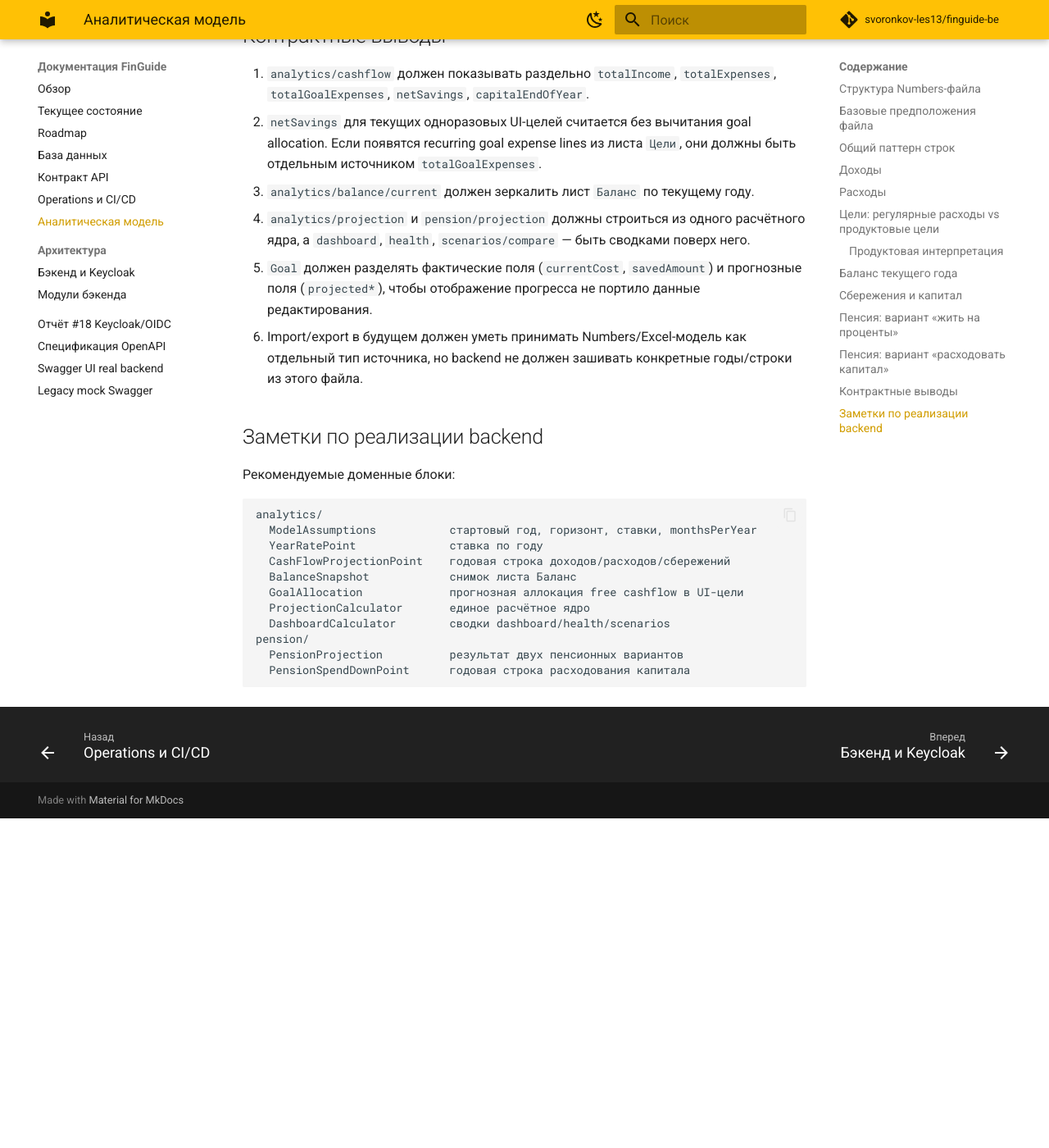
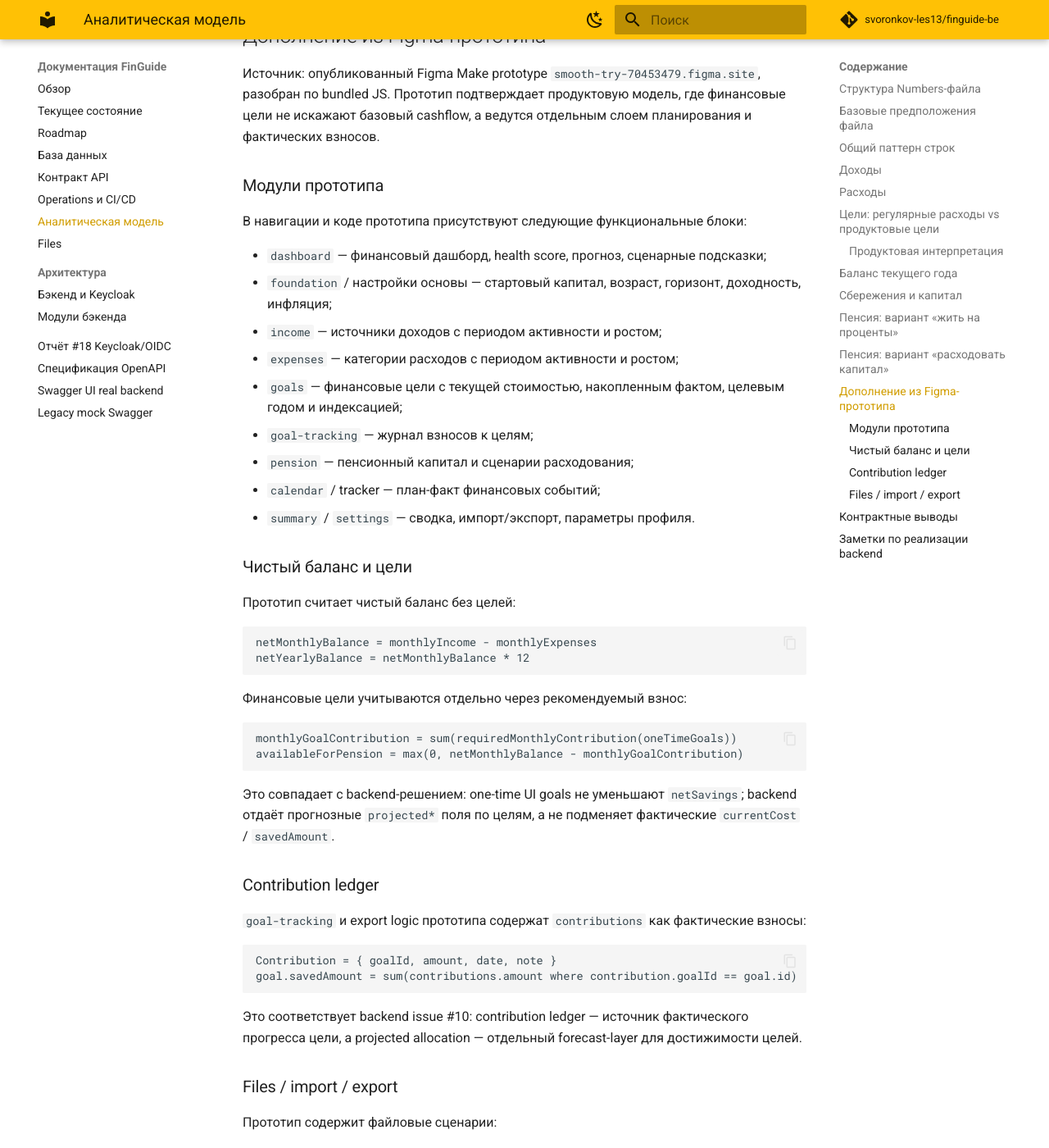
Before and after one commit to svoronkov-les13/finguide-be, an MkDocs documentation site: the page built from docs/model-analytics.md, in a window 1280 px wide and 1400 px high, scrolled down 7512 px. Shown: the whole window at 82% size. Built offline with MkDocs 1.6.1 and Material for MkDocs 9.7.7, drawn with Linux system fonts in a browser that asks for light colours; comment, search, counter and statistics services are not loaded; before the commit the page ends 8510 px from its top, so only the background shows below that; some of the changed text lies outside the part shown.

Commit message:
docs: add Figma prototype analytics notes

````diff
--- a/docs/model-analytics.md
+++ b/docs/model-analytics.md
@@ -252,6 +252,65 @@ depletionAge = retirementAge + retirementYears
 | retirementYears | 13 |
 | depletionAge | 63 |
 
+## Дополнение из Figma-прототипа
+
+Источник: опубликованный Figma Make prototype `smooth-try-70453479.figma.site`, разобран по bundled JS. Прототип подтверждает продуктовую модель, где финансовые цели не искажают базовый cashflow, а ведутся отдельным слоем планирования и фактических взносов.
+
+### Модули прототипа
+
+В навигации и коде прототипа присутствуют следующие функциональные блоки:
+
+- `dashboard` — финансовый дашборд, health score, прогноз, сценарные подсказки;
+- `foundation` / настройки основы — стартовый капитал, возраст, горизонт, доходность, инфляция;
+- `income` — источники доходов с периодом активности и ростом;
+- `expenses` — категории расходов с периодом активности и ростом;
+- `goals` — финансовые цели с текущей стоимостью, накопленным фактом, целевым годом и индексацией;
+- `goal-tracking` — журнал взносов к целям;
+- `pension` — пенсионный капитал и сценарии расходования;
+- `calendar` / tracker — план-факт финансовых событий;
+- `summary` / `settings` — сводка, импорт/экспорт, параметры профиля.
+
+### Чистый баланс и цели
+
+Прототип считает чистый баланс без целей:
+
+```txt
+netMonthlyBalance = monthlyIncome - monthlyExpenses
+netYearlyBalance = netMonthlyBalance * 12
+```
+
+Финансовые цели учитываются отдельно через рекомендуемый взнос:
+
+```txt
+monthlyGoalContribution = sum(requiredMonthlyContribution(oneTimeGoals))
+availableForPension = max(0, netMonthlyBalance - monthlyGoalContribution)
+```
+
+Это совпадает с backend-решением: one-time UI goals не уменьшают `netSavings`; backend отдаёт прогнозные `projected*` поля по целям, а не подменяет фактические `currentCost` / `savedAmount`.
+
+### Contribution ledger
+
+`goal-tracking` и export logic прототипа содержат `contributions` как фактические взносы:
+
+```txt
+Contribution = { goalId, amount, date, note }
+goal.savedAmount = sum(contributions.amount where contribution.goalId == goal.id)
+```
+
+Это соответствует backend issue #10: contribution ledger — источник фактического прогресса цели, а projected allocation — отдельный forecast-layer для достижимости целей.
+
+### Files / import / export
+
+Прототип содержит файловые сценарии:
+
+- import из `CSV` или `JSON`;
+- export в `CSV`;
+- export в `PDF`;
+- CSV export включает секции `Доходы`, `Расходы`, `Цели`, `Накопления (взносы)`, `Пенсия`, `Баланс`;
+- PDF export включает dashboard summary, цели, pension plan и графики.
+
+Контрактный вывод: будущий import/export должен сохранять раздельность фактических данных (`contributions`, `savedAmount`) и прогнозных расчётов (`projected*`, `availableForPension`, scenario summaries).
+
 ## Контрактные выводы
 
 1. `analytics/cashflow` должен показывать раздельно `totalIncome`, `totalExpenses`, `totalGoalExpenses`, `netSavings`, `capitalEndOfYear`.
--- a/mkdocs.yml
+++ b/mkdocs.yml
@@ -59,6 +59,7 @@ nav:
   - Контракт API: contract.md
   - Operations и CI/CD: operations.md
   - Аналитическая модель: model-analytics.md
+  - Files: https://svoronkov-les13.github.io/finguide-be/superpowers/plans/2026-05-14-contributions-ledger/#files
   - Архитектура:
       - Бэкенд и Keycloak: backend-architecture-keycloak.md
       - Модули бэкенда: backend-modules.md
````
